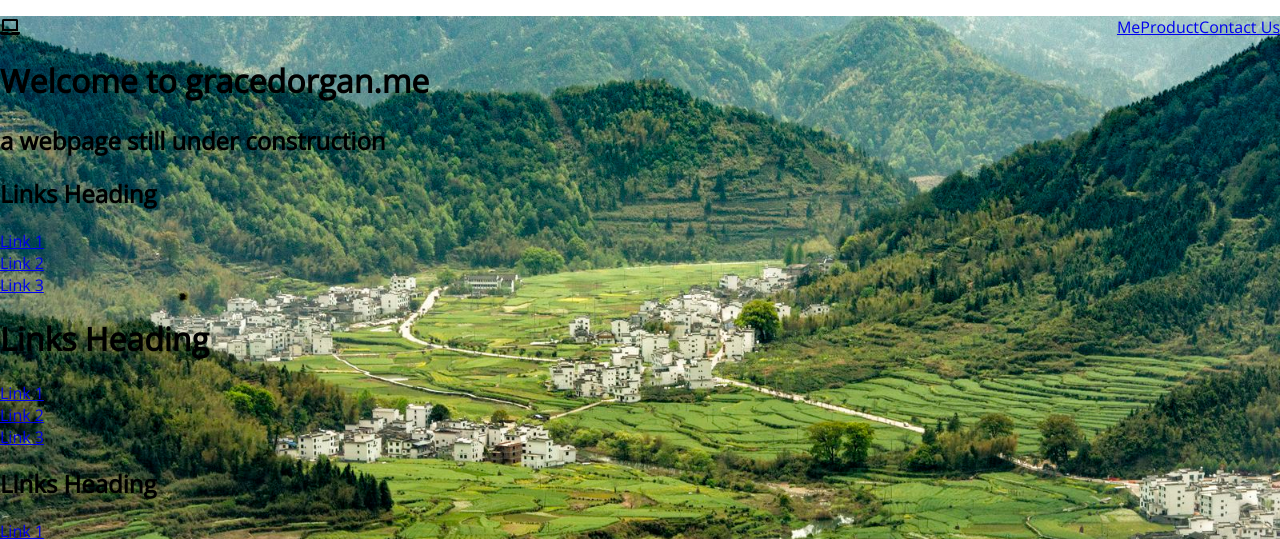
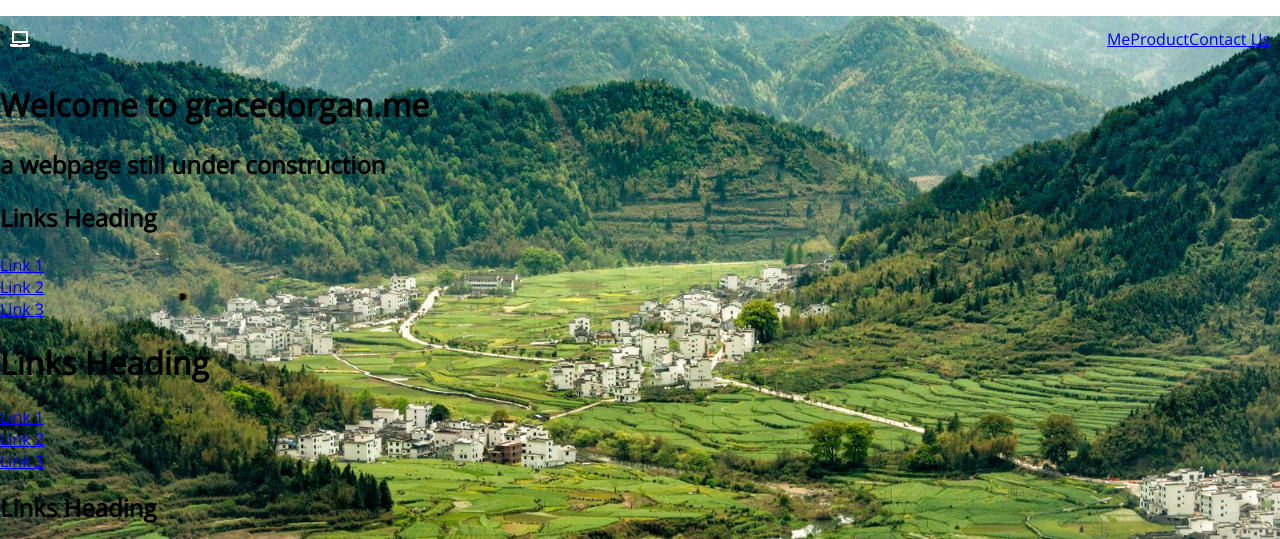
Before and after one commit to gracedorgan/gracedorgan.me, a plain HTML site: page index.html in a window 1280 px wide. Shown: the top 539 px of the page. Drawn offline with nearby package versions, Linux system fonts and the light colour scheme.

Commit message:
more nav bar edits

```diff
--- a/style.css
+++ b/style.css
@@ -19,6 +19,10 @@
   background: #55ACEE;
   color: white;
 }
+
+.fa-laptop{
+  color:white;
+}
 body{
   font-family: 'Open Sans', sans-serif;
   margin: 0;
@@ -31,6 +35,9 @@ ul{
 }
 .topbar{
   display:flex;
+  height:46px;
+  align-items: center;
+  padding:0 10px;
 }
 .laptop_icon{
   margin-right: auto;
```
